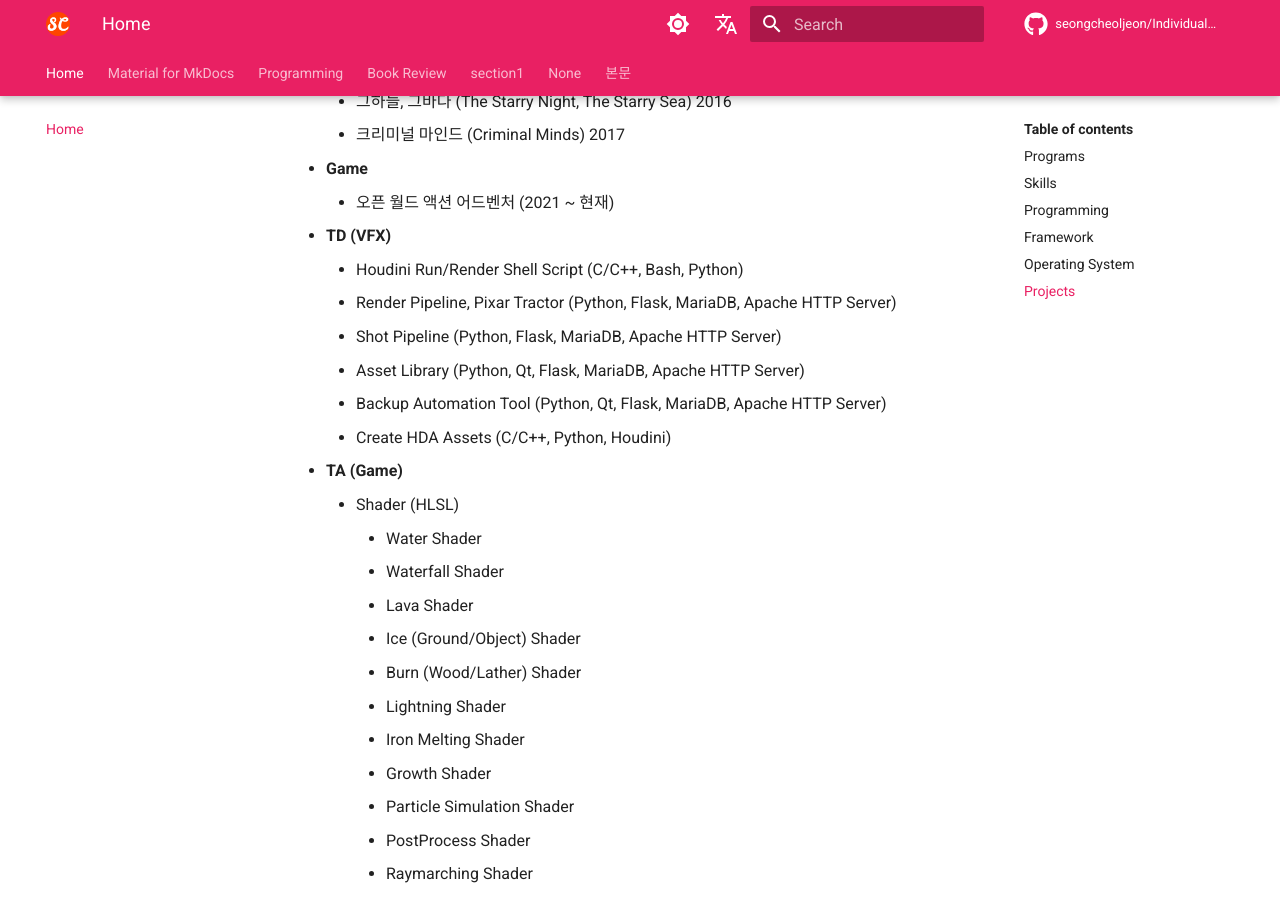
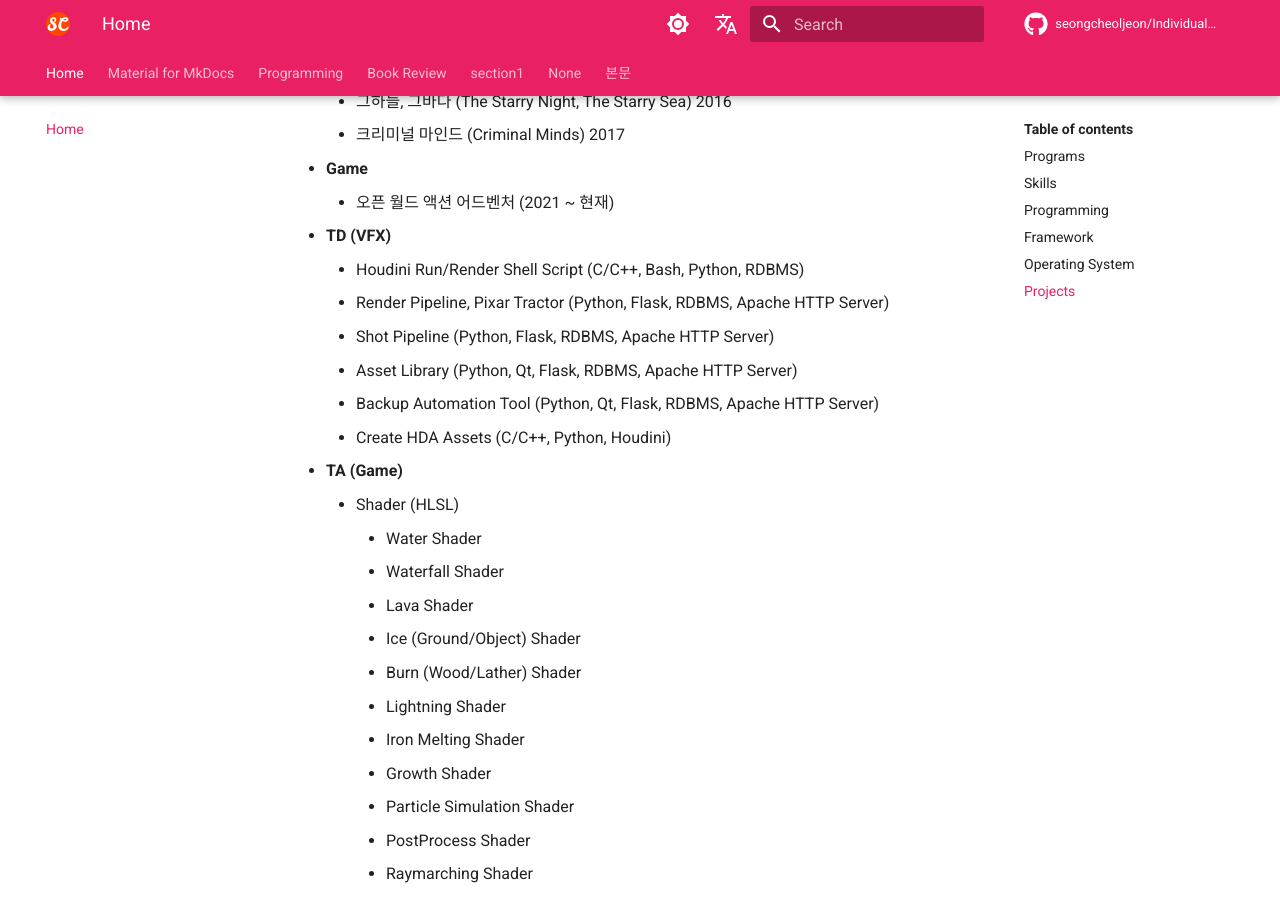
Before and after one commit to seongcheoljeon/seongcheoljeon.github.io, an MkDocs documentation site: the page built from docs/index.md, in a window 1280 px wide and 900 px high, scrolled down 2747 px. Built offline with MkDocs 1.6.1 and Material for MkDocs 9.7.7, drawn with Linux system fonts in a browser that asks for light colours; nearby versions of some CDN libraries; emoji names are drawn with the system emoji font; comment, search, counter and statistics services are not loaded.

```diff
--- a/docs/index.md
+++ b/docs/index.md
@@ -79,11 +79,11 @@
 * __Game__
     * 오픈 월드 액션 어드벤처 (2021 ~ 현재)
 * __TD (VFX)__
-    * Houdini Run/Render Shell Script (C/C++, Bash, Python)
-    * Render Pipeline, Pixar Tractor (Python, Flask, MariaDB, Apache HTTP Server)
-    * Shot Pipeline (Python, Flask, MariaDB, Apache HTTP Server)
-    * Asset Library (Python, Qt, Flask, MariaDB, Apache HTTP Server)
-    * Backup Automation Tool (Python, Qt, Flask, MariaDB, Apache HTTP Server)
+    * Houdini Run/Render Shell Script (C/C++, Bash, Python, RDBMS)
+    * Render Pipeline, Pixar Tractor (Python, Flask, RDBMS, Apache HTTP Server)
+    * Shot Pipeline (Python, Flask, RDBMS, Apache HTTP Server)
+    * Asset Library (Python, Qt, Flask, RDBMS, Apache HTTP Server)
+    * Backup Automation Tool (Python, Qt, Flask, RDBMS, Apache HTTP Server)
     * Create HDA Assets (C/C++, Python, Houdini)
 * __TA (Game)__
     * Shader (HLSL)
--- a/mkdocs.yml
+++ b/mkdocs.yml
@@ -140,6 +140,7 @@ nav:
     - General Book:
       - contents/book_review/general_book/index.md
       - contents/book_review/general_book/1_lay_and_read_algorithm.md
+      - contents/book_review/general_book/2_story_of_multi_core_cpu.md
     - Development Book:
       - contents/book_review/development_book/index.md
       - contents/book_review/development_book/1_five_lines_of_code.md
```
Also changed, not shown: docs/contents/book_review/general_book/1_lay_and_read_algorithm.md (+3 -1 lines), docs/contents/book_review/general_book/2_story_of_multi_core_cpu.md (added, +14 -0 lines), docs/en/index.md (+5 -5 lines).
